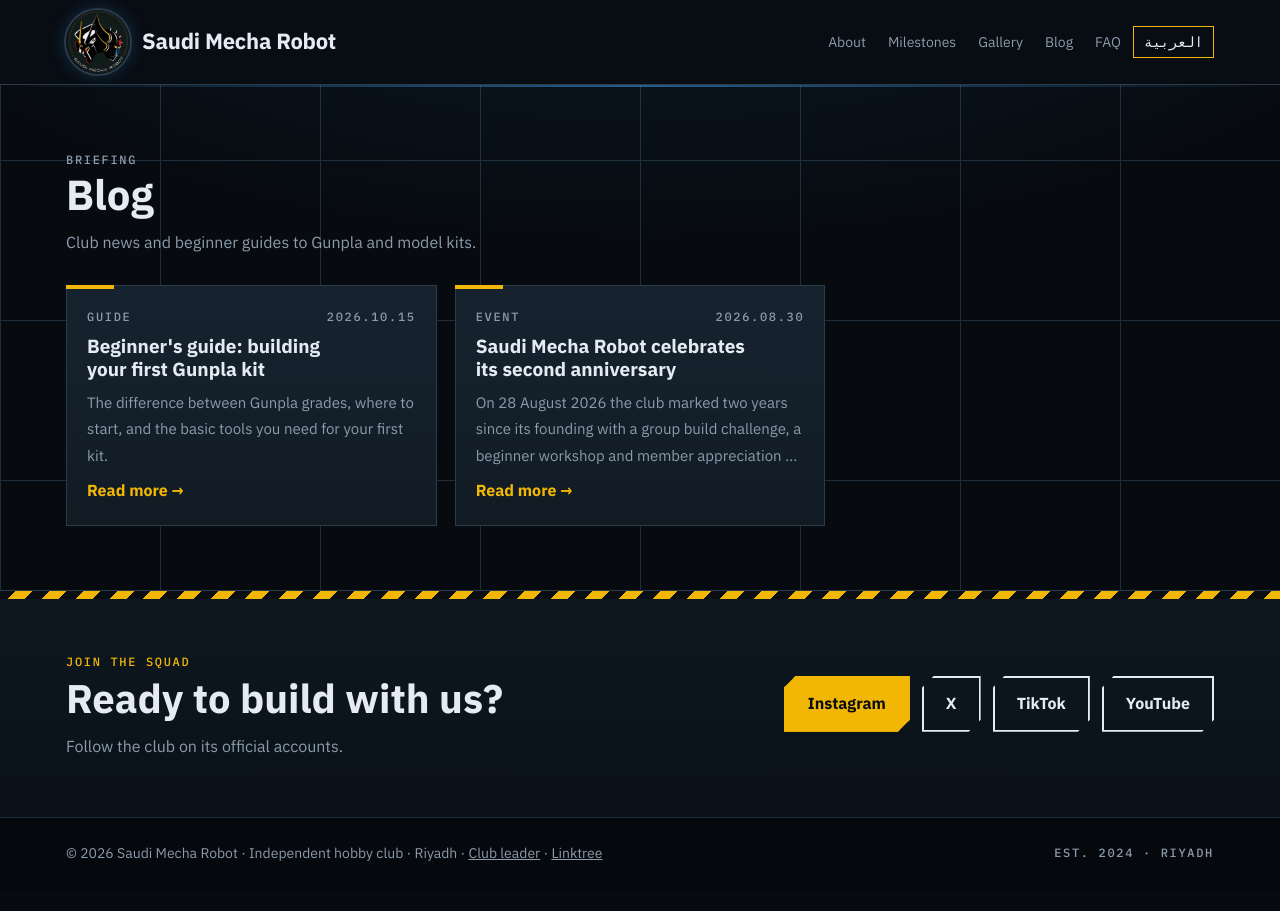
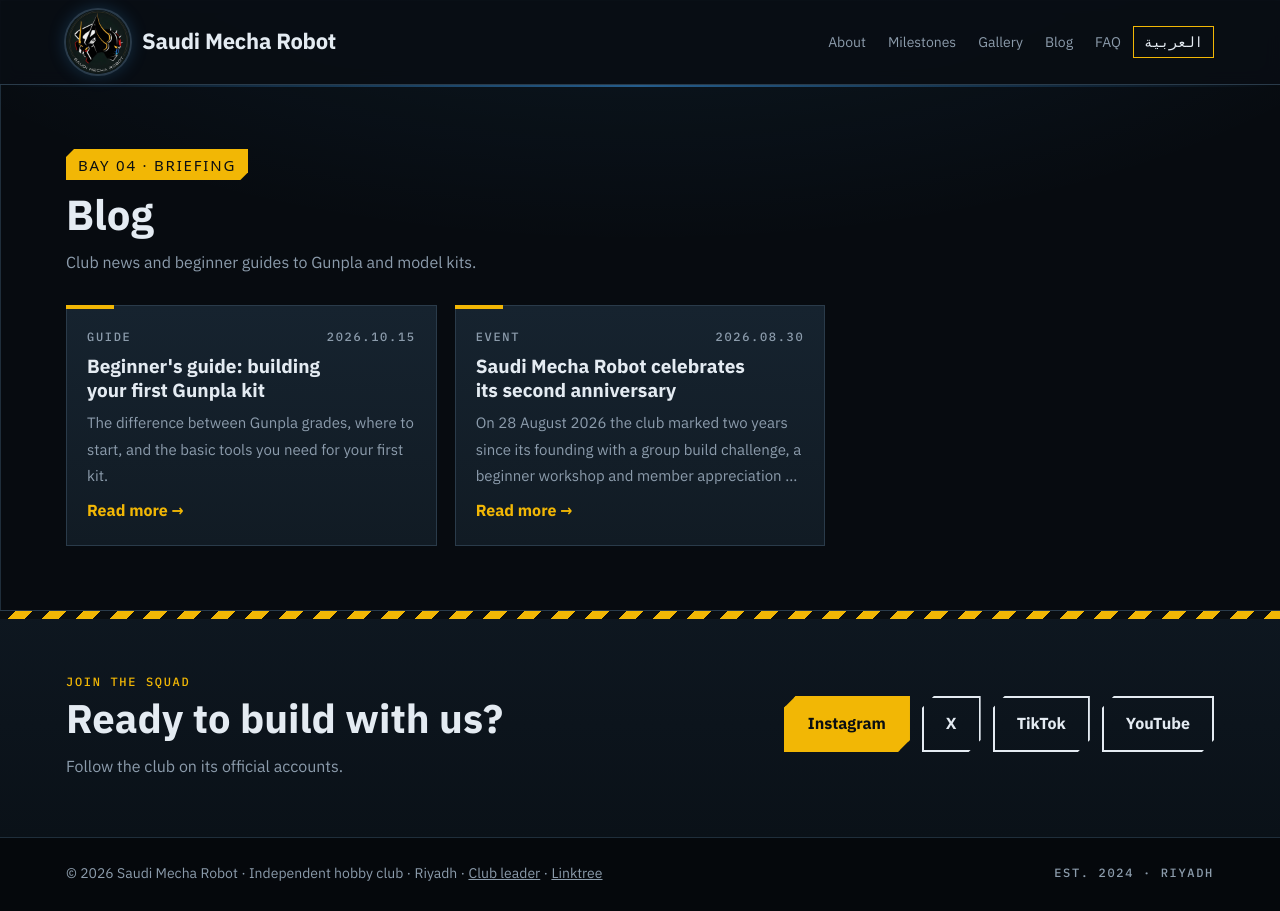
Before and after one commit to SaudiMechaRobot/SaudiMechaRobot.github.io, a Jekyll site: the page built from en/blog/index.html, in a window 1280 px wide. Built offline with Jekyll 4.4.1, drawn with Linux system fonts in a browser that asks for light colours; some web fonts are replaced.

Commit message:
Add files via upload

```diff
--- a/en/blog/index.html
+++ b/en/blog/index.html
@@ -8,7 +8,7 @@ description: News and beginner guides from Saudi Mecha Robot, a Gunpla and mecha
 {%- include i18n.html -%}
 {% assign lposts = site.posts | where: "lang", "en" %}
 <main><section><div class="wrap">
-  <div class="head"><div><span class="tag">BRIEFING</span><h2>{{ t.blog_title }}</h2><p>{{ t.blog_sub }}</p></div></div>
+  <div class="head"><div><span class="tag plate">BAY 04 · BRIEFING</span><h2>{{ t.blog_title }}</h2><p>{{ t.blog_sub }}</p></div></div>
   {%- if lposts.size > 0 %}
   <div class="posts">{% for post in lposts %}{% include post-card.html post=post %}{% endfor %}</div>
   {%- else %}<div class="empty">{{ t.blog_empty }}</div>{% endif %}
```
